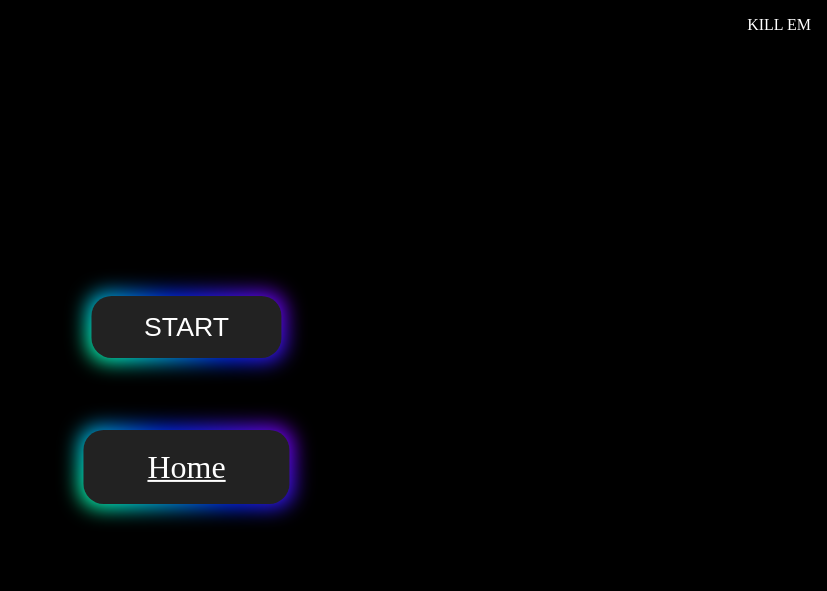
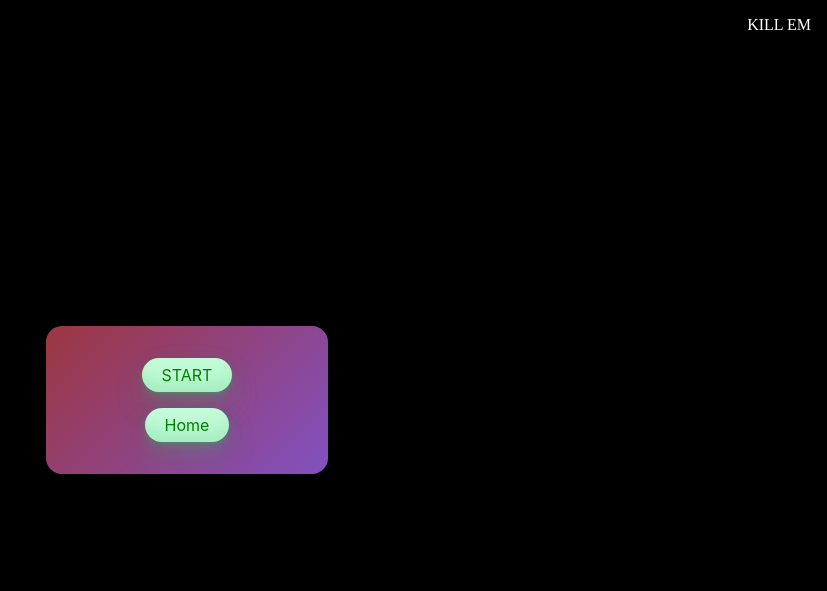
Before and after one commit to LegendaryBeast/canvas-game, a plain HTML site: page index.html in a window 1280 px wide. Shown: the whole page, without its empty margins (453-1280 px from the left). Drawn offline with nearby package versions, Linux system fonts and the light colour scheme.

Commit message:
Revert "Update styles.css"

```diff
--- a/styles.css
+++ b/styles.css
@@ -35,9 +35,9 @@ body {
 }
 
 .switch {
-  transform: scale(2);
   padding: 2rem 6rem;
-  background-color: #000;
+  background: #9d3640;
+  background: linear-gradient(135deg, #9d3640, #8251c1);
   color: #000000;
 
   display: flex;
@@ -53,74 +53,33 @@ body {
   display: none;
 }
 
-
-
 .start {
-  padding: 0.6em 2em;
-  margin: 10px;
-  border: none;
-  outline: none;
-  color: rgb(255, 255, 255);
-  background: #111;
+  background-color: #c2fbd7;
+  border-radius: 100px;
+  box-shadow: rgba(44, 187, 99, 0.2) 0 -25px 18px -14px inset,
+    rgba(44, 187, 99, 0.15) 0 1px 2px, rgba(44, 187, 99, 0.15) 0 2px 4px,
+    rgba(44, 187, 99, 0.15) 0 4px 8px, rgba(44, 187, 99, 0.15) 0 8px 16px,
+    rgba(44, 187, 99, 0.15) 0 16px 32px;
+  color: green;
   cursor: pointer;
-  position: relative;
-  z-index: 0;
-  border-radius: 10px;
+  display: inline-block;
+  font-family: CerebriSans-Regular, -apple-system, system-ui, Roboto, sans-serif;
+  padding: 7px 20px;
+  text-align: center;
+  text-decoration: none;
+  transition: all 250ms;
+  border: 0;
+  font-size: 16px;
   user-select: none;
   -webkit-user-select: none;
   touch-action: manipulation;
 }
-
-.start:before {
-  content: "";
-  background: linear-gradient(
-    45deg,
-    #ff0000,
-    #ff7300,
-    #fffb00,
-    #48ff00,
-    #00ffd5,
-    #002bff,
-    #7a00ff,
-    #ff00c8,
-    #ff0000
-  );
-  position: absolute;
-  top: -2px;
-  left: -2px;
-  background-size: 400%;
-  z-index: -1;
-  filter: blur(5px);
-  -webkit-filter: blur(5px);
-  width: calc(100% + 4px);
-  height: calc(100% + 4px);
-  animation: glowing-start 20s linear infinite;
-  transition: opacity 0.3s ease-in-out;
-  border-radius: 10px;
-}
-
-@keyframes glowing-start {
-  0% {
-    background-position: 0 0;
-  }
-  50% {
-    background-position: 400% 0;
-  }
-  100% {
-    background-position: 0 0;
-  }
-}
-
-.start:after {
-  z-index: -1;
-  content: "";
-  position: absolute;
-  width: 100%;
-  height: 100%;
-  background: #222;
-  left: 0;
-  top: 0;
-  border-radius: 10px;
+.start:hover {
+  box-shadow: rgba(44, 187, 99, 0.35) 0 -25px 18px -14px inset,
+    rgba(44, 187, 99, 0.25) 0 1px 2px, rgba(44, 187, 99, 0.25) 0 2px 4px,
+    rgba(44, 187, 99, 0.25) 0 4px 8px, rgba(44, 187, 99, 0.25) 0 8px 16px,
+    rgba(44, 187, 99, 0.25) 0 16px 32px;
+  transform: scale(1.05) rotate(-1deg);
 }
 .tham {
   margin: 8px;
```
